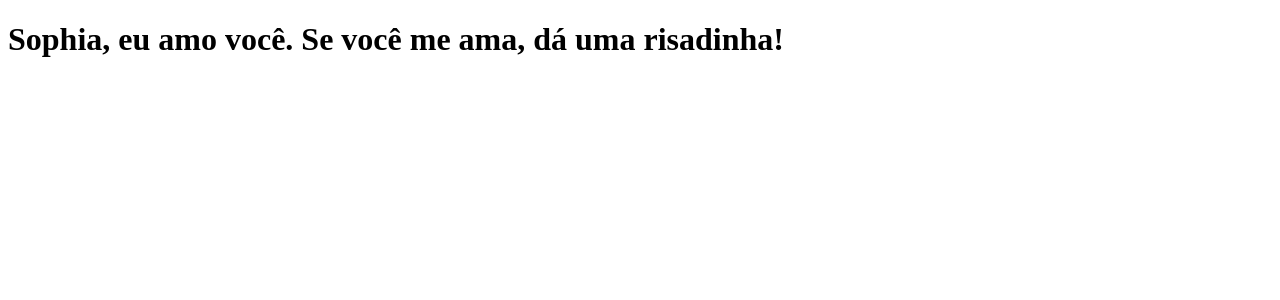
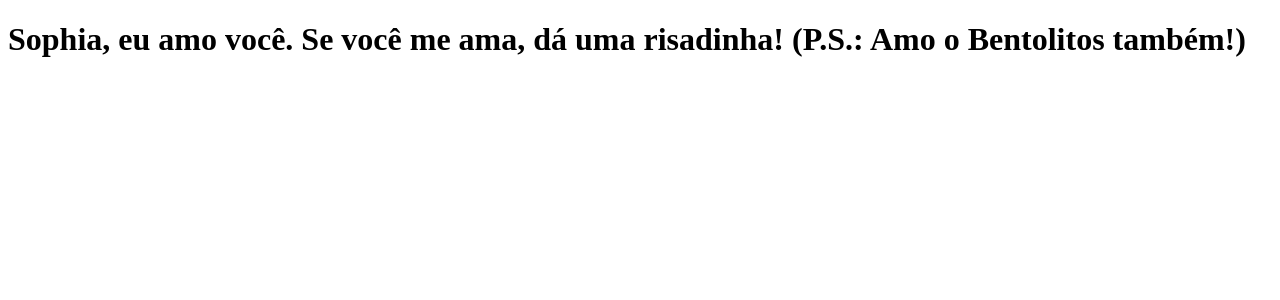
Before and after one commit to Caue15/clone-tabnews, a Next.js app: page / in a window 1280 px wide. Shown: the top 300 px of the page. Built offline with nearby package versions, Linux system fonts and the light colour scheme.

Commit message:
modifica a frase

```diff
--- a/pages/index.js
+++ b/pages/index.js
@@ -1,5 +1,5 @@
 function Home() {
-    return <h1>Sophia, eu amo você. Se você me ama, dá uma risadinha!</h1>
+    return <h1>Sophia, eu amo você. Se você me ama, dá uma risadinha! (P.S.: Amo o Bentolitos também!)</h1>
 }
 
 export default Home;
```
